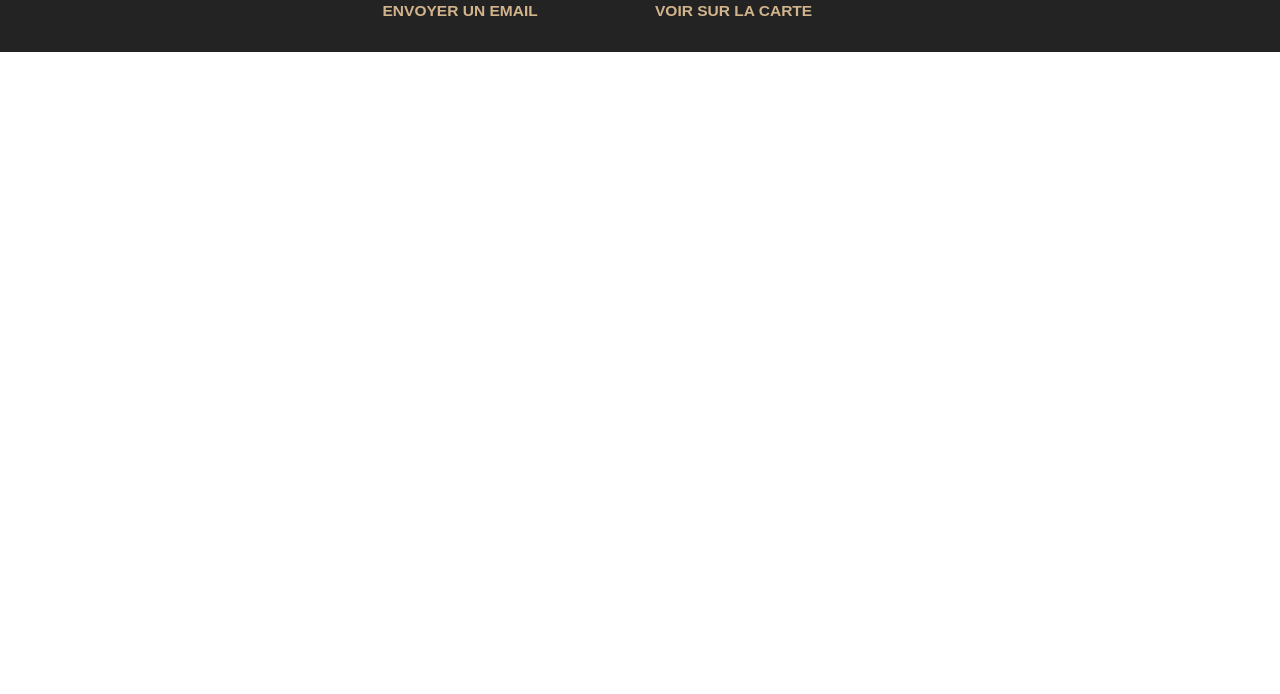
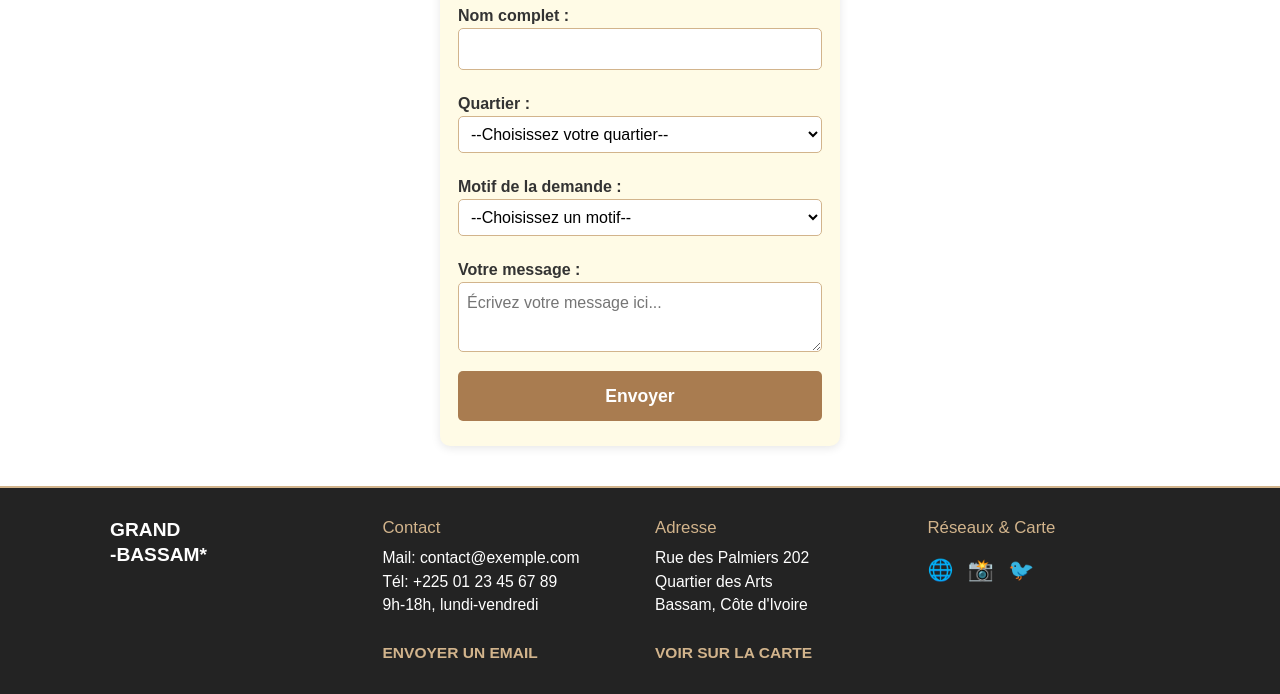
Before and after one commit to Minlehgui/projet-final, a plain HTML site: page contact.html in a window 1280 px wide. Shown: the part 214-908 px from the top of the page. Before the commit the page ends 800 px from the top, so only its background shows below. Drawn offline with nearby package versions, Linux system fonts and the light colour scheme.

Commit message:
four commit

```diff
--- a/contact.html
+++ b/contact.html
@@ -24,10 +24,41 @@
   </nav>
 
 
+  <div class="formulaire-bassam">
+  <h2>Contactez la Commune de Grand-Bassam</h2>
+  <form>
+    <label for="nom">Nom complet :</label>
+    <input type="text" id="nom" name="nom" required>
 
+    <label for="quartier">Quartier :</label>
+    <select id="quartier" name="quartier" required>
+      <option value="">--Choisissez votre quartier--</option>
+      <option value="impérial">Impérial</option>
+      <option value="odoss">Odoss</option>
+      <option value="mockey-ville">Mockey-ville</option>
+      <option value="azuretti">Azuretti</option>
+      <option value="quartier-chic">Quartier Chic</option>
+      <option value="quartier-nouveau">Quartier Nouveau</option>
+      <option value="quartier-phare">Quartier du Phare</option>
+      <option value="autre">Autre</option>
+    </select>
 
+    <label for="motif">Motif de la demande :</label>
+    <select id="motif" name="motif" required>
+      <option value="">--Choisissez un motif--</option>
+      <option value="etat_civil">Demande d’acte de naissance</option>
+      <option value="reclamation">Problème d’eau ou d’électricité</option>
+      <option value="voirie">Voirie / Route abîmée</option>
+      <option value="culture">Suggestion pour un événement local</option>
+      <option value="autre">Autre</option>
+    </select>
 
+    <label for="message">Votre message :</label>
+    <textarea id="message" name="message" required placeholder="Écrivez votre message ici..."></textarea>
 
+    <button type="submit">Envoyer</button>
+  </form>
+</div>
 
   <footer class="footer">
   <div class="footer-container">
@@ -60,17 +91,17 @@
 </footer>
 
 
-
-
-
-
-
-
   <script src="https://cdn.jsdelivr.net/npm/@popperjs/core@2.11.8/dist/umd/popper.min.js"
     integrity="sha384-I7E8VVD/ismYTF4hNIPjVp/Zjvgyol6VFvRkX/vR+Vc4jQkC+hVqc2pM8ODewa9r"
     crossorigin="anonymous"></script>
   <script src="https://cdn.jsdelivr.net/npm/bootstrap@5.3.7/dist/js/bootstrap.min.js"
     integrity="sha384-7qAoOXltbVP82dhxHAUje59V5r2YsVfBafyUDxEdApLPmcdhBPg1DKg1ERo0BZlK"
     crossorigin="anonymous"></script>
+    <script>
+document.querySelector('.formulaire-bassam form').addEventListener('submit', function(e) {
+  e.preventDefault();
+  alert('Merci pour votre message ! La commune de Grand-Bassam vous répondra bientôt.');
+});
+</script>
 </body>
 </html>
--- a/css/style.css
+++ b/css/style.css
@@ -430,6 +430,62 @@ h3{
   flex-direction: row-reverse; /* Texte à gauche, image à droite */
 }
 
+  /* css de contact  */
+.formulaire-bassam {
+  max-width: 400px;
+  margin: 40px auto;
+  background: #fffbe6;
+  border-radius: 10px;
+  box-shadow: 0 2px 10px rgba(0,0,0,0.10);
+  padding: 25px 18px;
+  font-family: Arial, sans-serif;
+}
+
+.formulaire-bassam h2 {
+  text-align: center;
+  color: #a97c50;
+  margin-bottom: 18px;
+}
+
+.formulaire-bassam label {
+  font-weight: bold;
+  margin-top: 10px;
+  display: block;
+  color: #333;
+}
+.formulaire-bassam input,
+.formulaire-bassam select,
+.formulaire-bassam textarea {
+  width: 100%;
+  padding: 8px;
+  border: 1px solid #d2b48c;
+  border-radius: 5px;
+  margin-bottom: 12px;
+  font-size: 1rem;
+  background: #fff;
+}
+
+.formulaire-bassam textarea {
+  min-height: 70px;
+  resize: vertical;
+}
+.formulaire-bassam button {
+  width: 100%;
+  background: #a97c50;
+  color: #fff;
+  border: none;
+  padding: 12px 0;
+  border-radius: 5px;
+  font-size: 1.1rem;
+  font-weight: bold;
+  cursor: pointer;
+  transition: background 0.2s;
+}
+
+.formulaire-bassam button:hover {
+  background: #7a5a36;
+}
+
 
 .footer {
   background: #232323;
@@ -616,6 +672,20 @@ h3{
   }
 }
 
+/* css de contact  */
+@media (max-width: 600px) {
+  .formulaire-bassam {
+    padding: 12px 4vw;
+    max-width: 98vw;
+  }
+  .formulaire-bassam h2 {
+    font-size: 1.1rem;
+  }
+}
+
+
+
+
 /* Responsive pour footer*/
 @media (max-width: 800px) {
   .footer-container {
```
